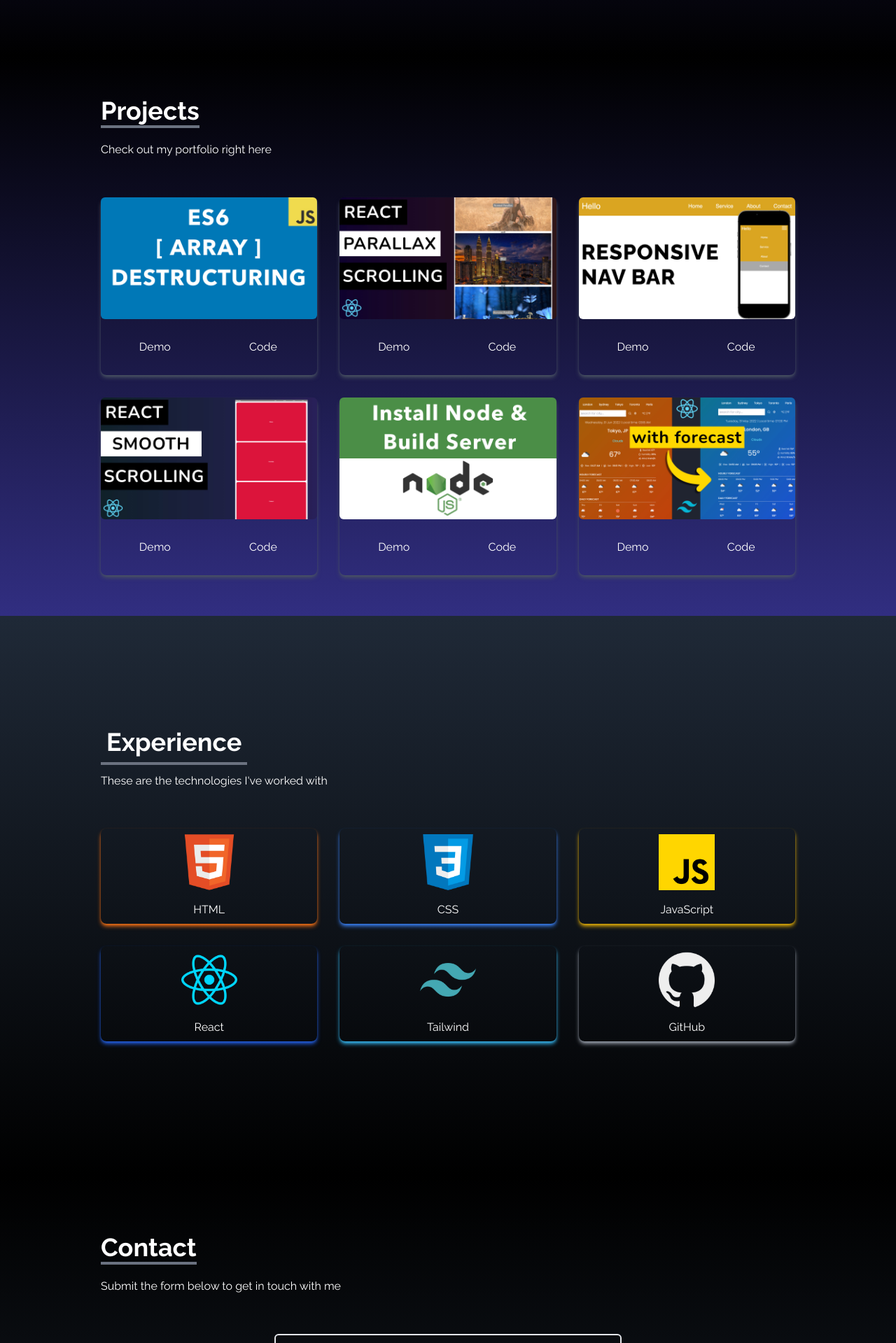
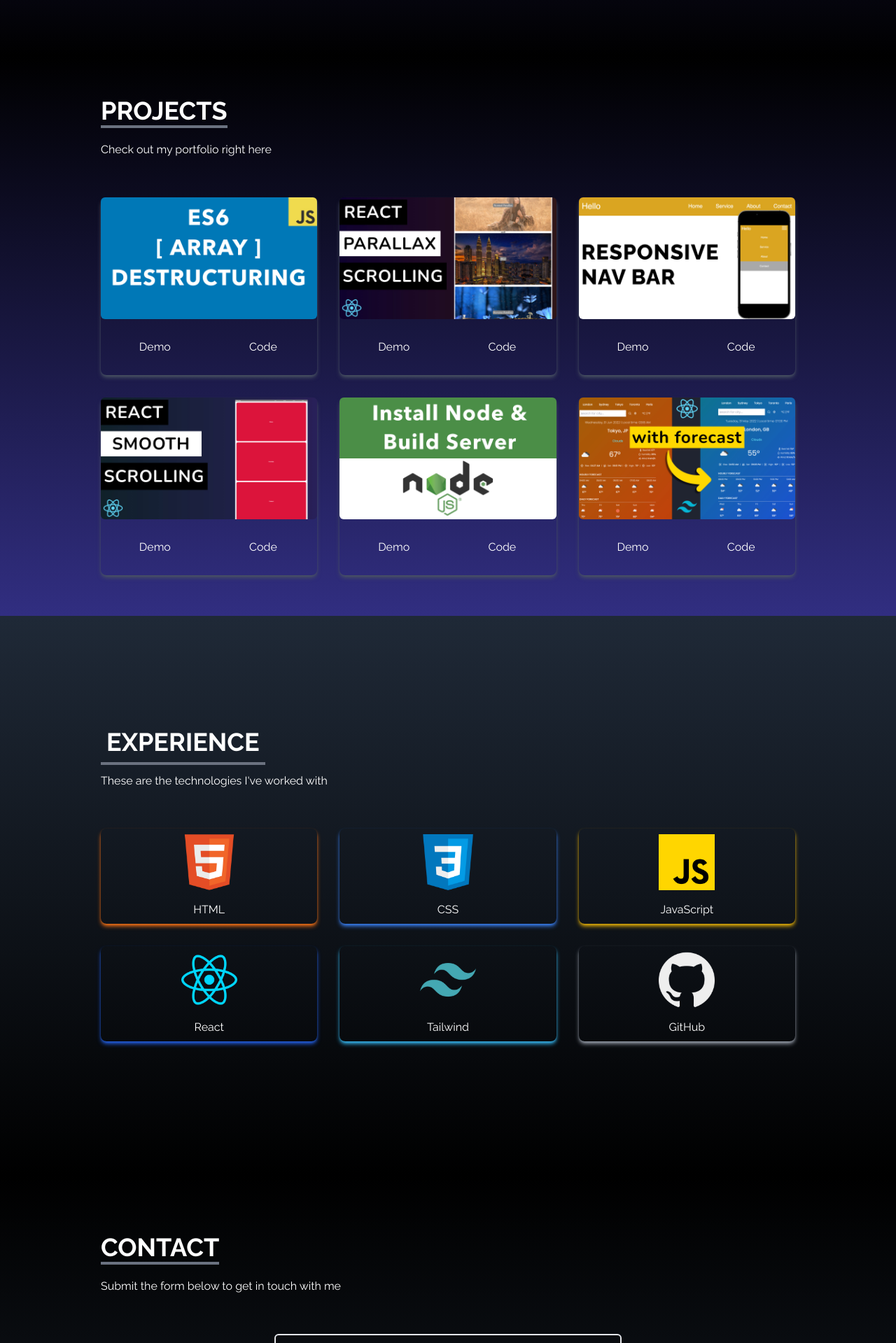
Before and after one commit to ivonamaria/react-portfolio, a React (Create React App) app: page / in a window 1280 px wide. Shown: the part 1520-3439 px from the top of the page at 70% size. Built offline with nearby package versions, Linux system fonts and the light colour scheme.

Commit message:
added more style and upper letters text

```diff
--- a/src/components/Contact.jsx
+++ b/src/components/Contact.jsx
@@ -9,7 +9,7 @@ const Contact = () => {
       <div className="flex flex-col p-4 justify-center max-w-screen-lg mx-auto h-full">
         <div className="pb-8">
           <p className="text-4xl font-bold inline border-b-4 border-gray-500">
-            Contact
+            CONTACT
           </p>
           <p className="py-6">Submit the form below to get in touch with me</p>
         </div>
--- a/src/components/Experience.jsx
+++ b/src/components/Experience.jsx
@@ -55,7 +55,7 @@ const Experience = () => {
       <div className="max-w-screen-lg mx-auto p-4 flex flex-col justify-center w-full h-full text-white">
         <div>
           <p className="text-4xl font-bold border-b-4 border-gray-500 p-2 inline">
-            Experience
+            EXPERIENCE
           </p>
           <p className="py-6">These are the technologies I've worked with</p>
         </div>
--- a/src/components/Projects.jsx
+++ b/src/components/Projects.jsx
@@ -38,7 +38,7 @@ const Projects = () => {
     <div name="projects" className="bg-gradient-to-b from-black to-indigo-900 w-full text-white md:h-screen">
       <div className="max-w-screen-lg p-4 mx-auto flex flex-col justify-center w-full h-full">
         <div className="pb-8">
-          <p className="text-4xl font-bold inline border-b-4 border-gray-500">Projects</p>
+          <p className="text-4xl font-bold inline border-b-4 border-gray-500">PROJECTS</p>
           <p className="py-6">Check out my portfolio right here</p>
         </div>
 
```
